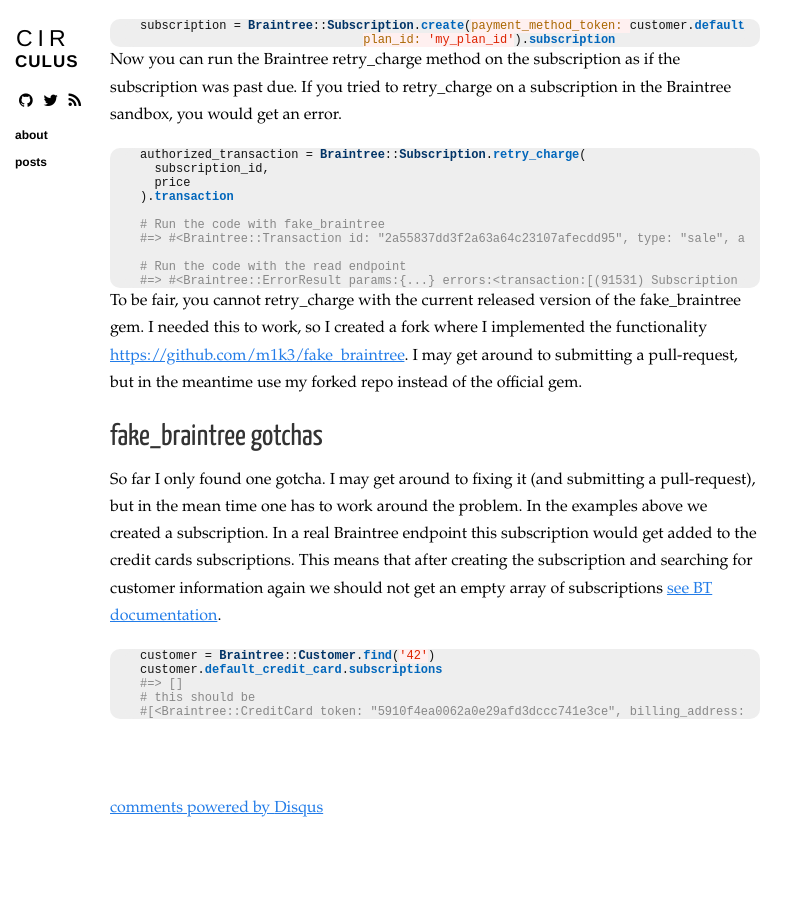
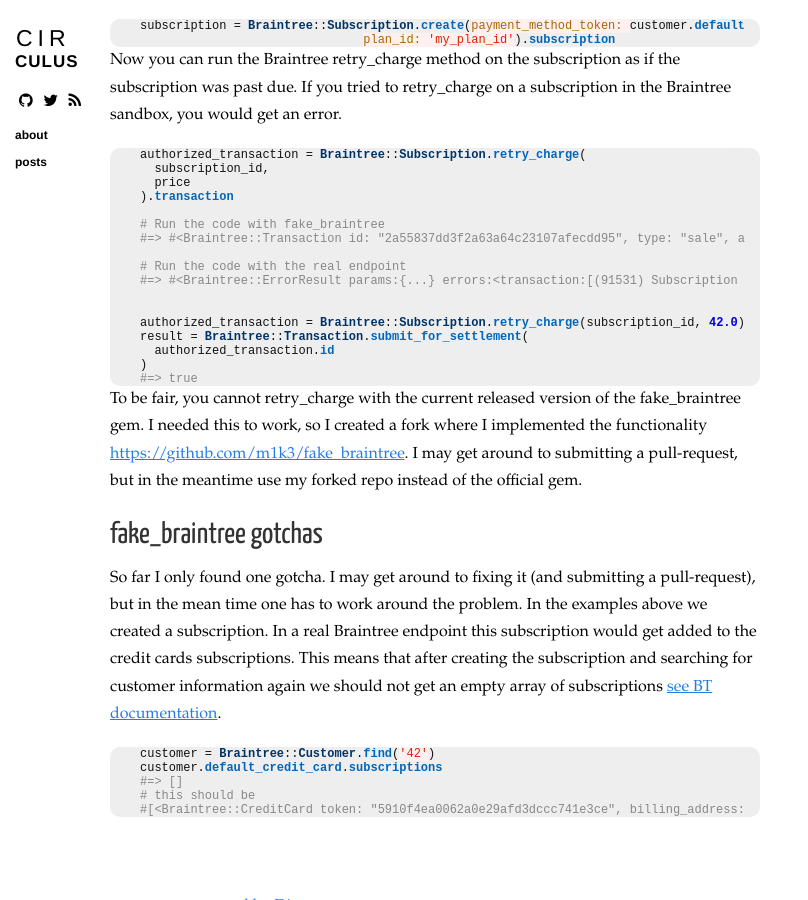
Before and after one commit to circulus/circulus.github.io, a Jekyll site: the page built from _posts/2013-11-28-stubbing-external-services.md, in a window 1280 px wide and 900 px high, scrolled down 1948 px. Shown: the whole window, without its empty margins (0-808 px from the left). Built offline with Jekyll 4.4.1, drawn with Linux system fonts in a browser that asks for light colours; nearby versions of some CDN libraries; Markdown is read by kramdown in place of the engine named in the settings; comment, search, counter and statistics services are not loaded; before the commit the page ends 2816 px from its top, so only the background shows below that.

Commit message:
additional code sample for the fake_braintree post

````diff
--- a/_posts/2013-11-28-stubbing-external-services.md
+++ b/_posts/2013-11-28-stubbing-external-services.md
@@ -128,8 +128,15 @@
 # Run the code with fake_braintree
 #=> #<Braintree::Transaction id: "2a55837dd3f2a63a64c23107afecdd95", type: "sale", amount: "10.0", status: "authorized", created_at: nil, credit_card_details: #<token: nil, bin: nil, last_4: nil, card_type: nil, expiration_date: "/", cardholder_name: nil, customer_location: nil, prepaid: nil, healthcare: nil, durbin_regulated: nil, debit: nil, commercial: nil, payroll: nil, country_of_issuance: nil, issuing_bank: nil>, customer_details: #<id: nil, first_name: nil, last_name: nil, email: nil, company: nil, website: nil, phone: nil, fax: nil>, subscription_details: #<Braintree::Transaction::SubscriptionDetails:0x007fd892886ae0>, updated_at: nil>
 
-# Run the code with the read endpoint
+# Run the code with the real endpoint
 #=> #<Braintree::ErrorResult params:{...} errors:<transaction:[(91531) Subscription status must be Past Due in order to retry.]>>
+
+
+authorized_transaction = Braintree::Subscription.retry_charge(subscription_id, 42.0).transaction
+result = Braintree::Transaction.submit_for_settlement(
+  authorized_transaction.id
+)
+#=> true
 ```
 
 To be fair, you cannot retry_charge with the current released version of
````
